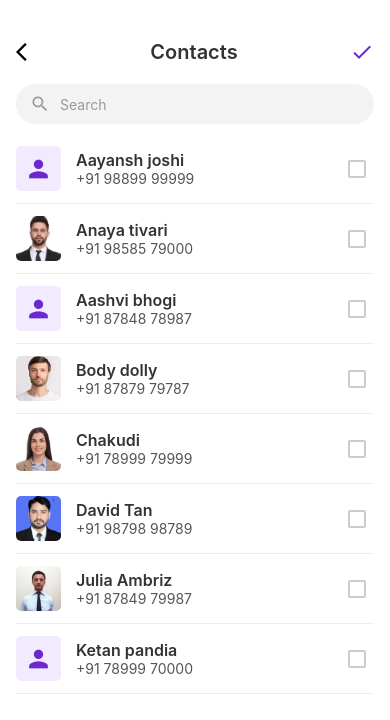
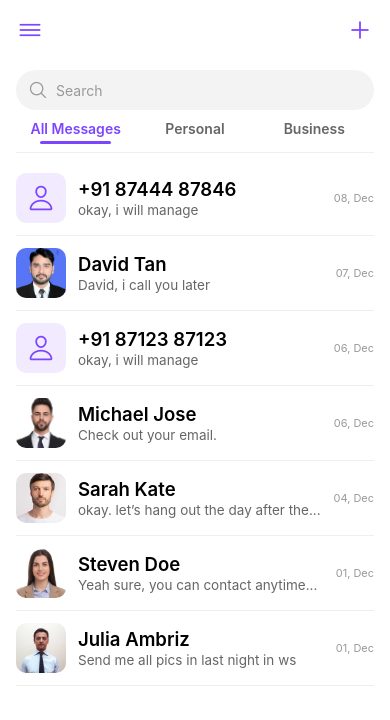
Before and after one commit to trushaavaiya/Messenger, a React Native app: screen / in a window 390 px wide. Shown: the top 720 px of the page. Built offline with nearby package versions, Linux system fonts and the light colour scheme.

Commit message:
change the font and color for screen 8

```diff
--- a/App.js
+++ b/App.js
@@ -19,12 +19,12 @@ import { GestureHandlerRootView } from 'react-native-gesture-handler';
 
 // import Screen1 from './src/Screen1';
 // import Screen2 from './src/Screen2';
-import Screen3 from './src/Screen3';
+// import Screen3 from './src/Screen3';
 // import Screen4 from './src/Screen4';
 // import Screen5 from './src/Screen5';
 // import Screen6 from './src/Screen6';
 // import Screen7 from './src/Screen7';
-// import Screen8 from './src/Screen8';
+import Screen8 from './src/Screen8';
 // import Screen9 from './src/Screen9';
 // import Screen10 from './src/Screen10';
 // import Screen11 from './src/Screen11';
@@ -54,12 +54,12 @@ function App() {
       />
       {/* <Screen1/> */}
       {/* <Screen2/> */}
-      <Screen3/>
+      {/* <Screen3/> */}
       {/* <Screen4/> */}
       {/* <Screen5/> */}
       {/* <Screen6/> */}
       {/* <Screen7/> */}
-      {/* <Screen8/> */}
+      <Screen8/>
       {/* <Screen9/> */}
       {/* <Screen10/> */}
       {/* <Screen11/> */}
--- a/src/Screen8.js
+++ b/src/Screen8.js
@@ -12,6 +12,8 @@ import {
 } from 'react-native';
 import Icon from 'react-native-vector-icons/Ionicons';
 
+import Fonts from './constants/fonts';
+import Colors from './constants/colors';
 const data = [
   {
     id: '1',
@@ -19,7 +21,7 @@ const data = [
     lastMessage: 'okay, i will manage',
     date: '08, Dec',
     avatar: null,
-    unread: true,
+    unread: false,
   },
   {
     id: '2',
@@ -78,10 +80,9 @@ const ChatListScreen = () => {
   const [activeTab, setActiveTab] = useState('All Messages');
   const { height } = useWindowDimensions();
 
-  // Define font sizes dynamically based on screen height
-  const dynamicFontSize = height * 0.022; // ~2.2% of screen height
-  const dynamicSmallFontSize = height * 0.016; // ~1.6%
-  const dynamicDateFontSize = height * 0.013; // ~1.3%
+  const dynamicFontSize = height * 0.022;
+  const dynamicSmallFontSize = height * 0.016;
+  const dynamicDateFontSize = height * 0.013;
 
   const filteredData = data.filter(item =>
     item.name.toLowerCase().includes(search.toLowerCase()),
@@ -94,7 +95,7 @@ const ChatListScreen = () => {
           <Image source={item.avatar} style={styles.avatar} />
         ) : (
           <View style={styles.placeholderAvatar}>
-            <Icon name="person-outline" size={28} color="#7D45FF" />
+            <Icon name="person-outline" size={Fonts.titleSize} color={Colors.addicon} />
           </View>
         )}
       </View>
@@ -126,10 +127,10 @@ const ChatListScreen = () => {
     <SafeAreaView style={styles.container}>
       <View style={styles.header}>
         <TouchableOpacity>
-          <Icon name="menu-outline" size={28} color="#7D45FF" />
+          <Icon name="menu-outline" size={Fonts.titleSize} color={Colors.addicon} />
         </TouchableOpacity>
         <TouchableOpacity>
-          <Icon name="add-outline" size={28} color="#7D45FF" />
+          <Icon name="add-outline" size={Fonts.titleSize} color={Colors.addicon} />
         </TouchableOpacity>
       </View>
 
@@ -137,13 +138,13 @@ const ChatListScreen = () => {
         <Icon
           name="search-outline"
           size={20}
-          color="#bbb"
+          color={Colors.searchIcon}
           style={{ marginRight: 8 }}
         />
         <TextInput
           style={styles.searchInput}
           placeholder="Search"
-          placeholderTextColor="#bbb"
+          placeholderTextColor={Colors.searchIcon}
           value={search}
           onChangeText={setSearch}
         />
@@ -185,7 +186,7 @@ export default ChatListScreen;
 const styles = StyleSheet.create({
   container: {
     flex: 1,
-    backgroundColor: '#fff',
+    backgroundColor: Colors.background,
   },
   header: {
     height: 60,
@@ -196,7 +197,7 @@ const styles = StyleSheet.create({
   },
   searchContainer: {
     flexDirection: 'row',
-    backgroundColor: '#f1f1f1',
+    backgroundColor: Colors.searchbg,
     marginHorizontal: 16,
     borderRadius: 20,
     paddingHorizontal: 12,
@@ -206,15 +207,16 @@ const styles = StyleSheet.create({
   },
   searchInput: {
     flex: 1,
-    fontSize: 16,
-    color: '#000',
+    fontSize: Fonts.subtitleSize,
+    color: Colors.text1,
+    fontFamily: Fonts.regular,
   },
   tabsContainer: {
     flexDirection: 'row',
     marginHorizontal: 16,
     justifyContent: 'flex-start',
     borderBottomWidth: 1,
-    borderBottomColor: '#eee',
+    borderBottomColor: Colors.border,
   },
   tab: {
     alignItems: 'center',
@@ -222,18 +224,18 @@ const styles = StyleSheet.create({
     flex: 1,
   },
   tabText: {
-    color: '#999',
-    fontWeight: '600',
+    color: Colors.subtitle1,
+    fontWeight: Fonts.contactNameWeight,
   },
   activeTabText: {
-    color: '#7D45FF',
-    fontWeight: '700',
+    color: Colors.addicon,
+    fontWeight: Fonts.headerFontWeight,
   },
   tabUnderline: {
     marginTop: 4,
     height: 3,
     width: '60%',
-    backgroundColor: '#7D45FF',
+    backgroundColor: Colors.addicon,
     borderRadius: 2,
   },
   listItem: {
@@ -241,7 +243,7 @@ const styles = StyleSheet.create({
     alignItems: 'center',
     paddingVertical: 12,
     borderBottomWidth: 1,
-    borderBottomColor: '#eee',
+    borderBottomColor: Colors.border,
   },
   avatarContainer: {
     marginRight: 12,
@@ -255,7 +257,7 @@ const styles = StyleSheet.create({
     width: 50,
     height: 50,
     borderRadius: 10,
-    backgroundColor: '#f1f1f1',
+    backgroundColor: Colors.placeholderBg,
     justifyContent: 'center',
     alignItems: 'center',
   },
@@ -263,18 +265,21 @@ const styles = StyleSheet.create({
     flex: 1,
   },
   name: {
-    fontWeight: '600',
-    color: '#000',
+    fontWeight: Fonts.contactNameWeight,
+    color: Colors.text1,
+    fontFamily: Fonts.regular,
   },
   unreadName: {
-    color: '#7D45FF',
+    color: Colors.addicon,
   },
   lastMessage: {
-    color: '#999',
+    color: Colors.subtitle1,
     marginTop: 2,
+    fontFamily: Fonts.regular,
   },
   dateText: {
-    color: '#bbb',
+    color: Colors.searchIcon,
     marginLeft: 8,
+    fontFamily: Fonts.regular,
   },
 });
```
